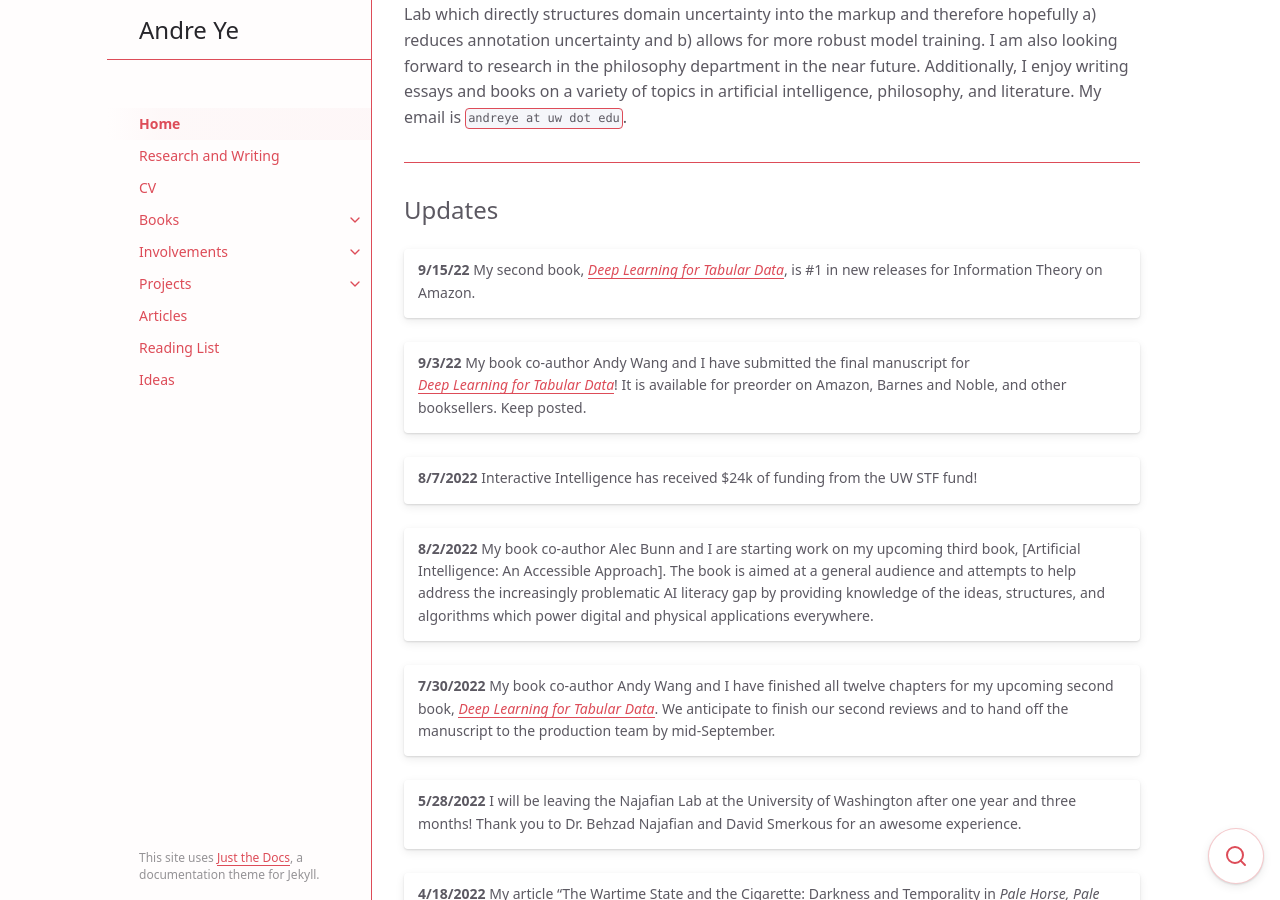
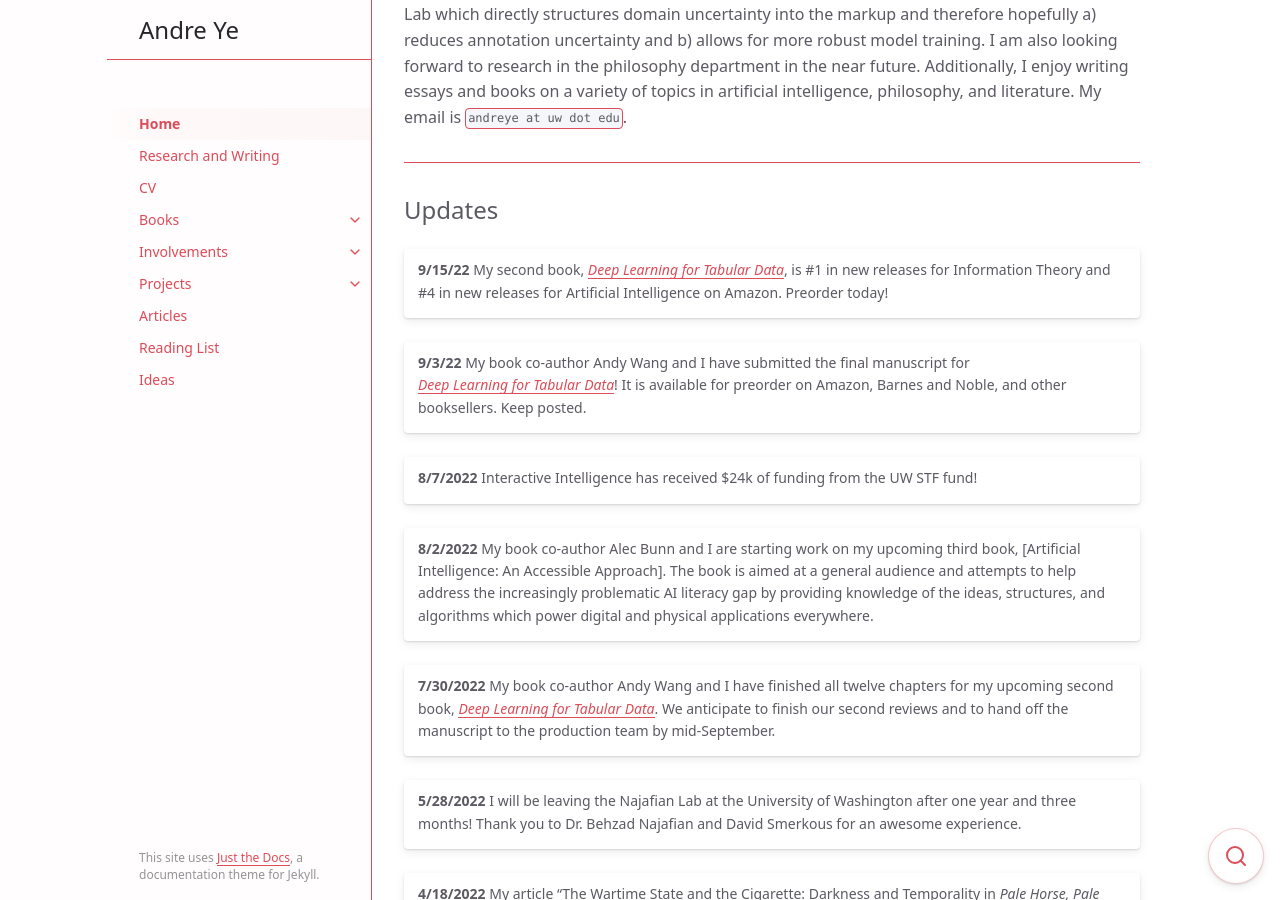
Before and after one commit to andre-ye/andre-ye.github.io-retired, a Jekyll site: the page built from index.md, in a window 1280 px wide and 900 px high, scrolled down 470 px. Built offline with Jekyll 4.4.1, drawn with Linux system fonts in a browser that asks for light colours; nearby versions of some CDN libraries.

Commit message:
Update index.md

```diff
--- a/index.md
+++ b/index.md
@@ -34,7 +34,7 @@
 Updates
 {: .fs-6 .fw-400 }
 
-| **9/15/22** My second book, [*Deep Learning for Tabular Data*](https://andre-ye.github.io/docs/books/dl-for-tabular/), is #1 in new releases for Information Theory on Amazon. |
+| **9/15/22** My second book, [*Deep Learning for Tabular Data*](https://andre-ye.github.io/docs/books/dl-for-tabular/), is #1 in new releases for Information Theory and #4 in new releases for Artificial Intelligence on Amazon. Preorder today! |
 
 | **9/3/22** My book co-author Andy Wang and I have submitted the final manuscript for [*Deep Learning for Tabular Data*](https://andre-ye.github.io/docs/books/dl-for-tabular/)! It is available for preorder on Amazon, Barnes and Noble, and other booksellers. Keep posted. |
 
```
